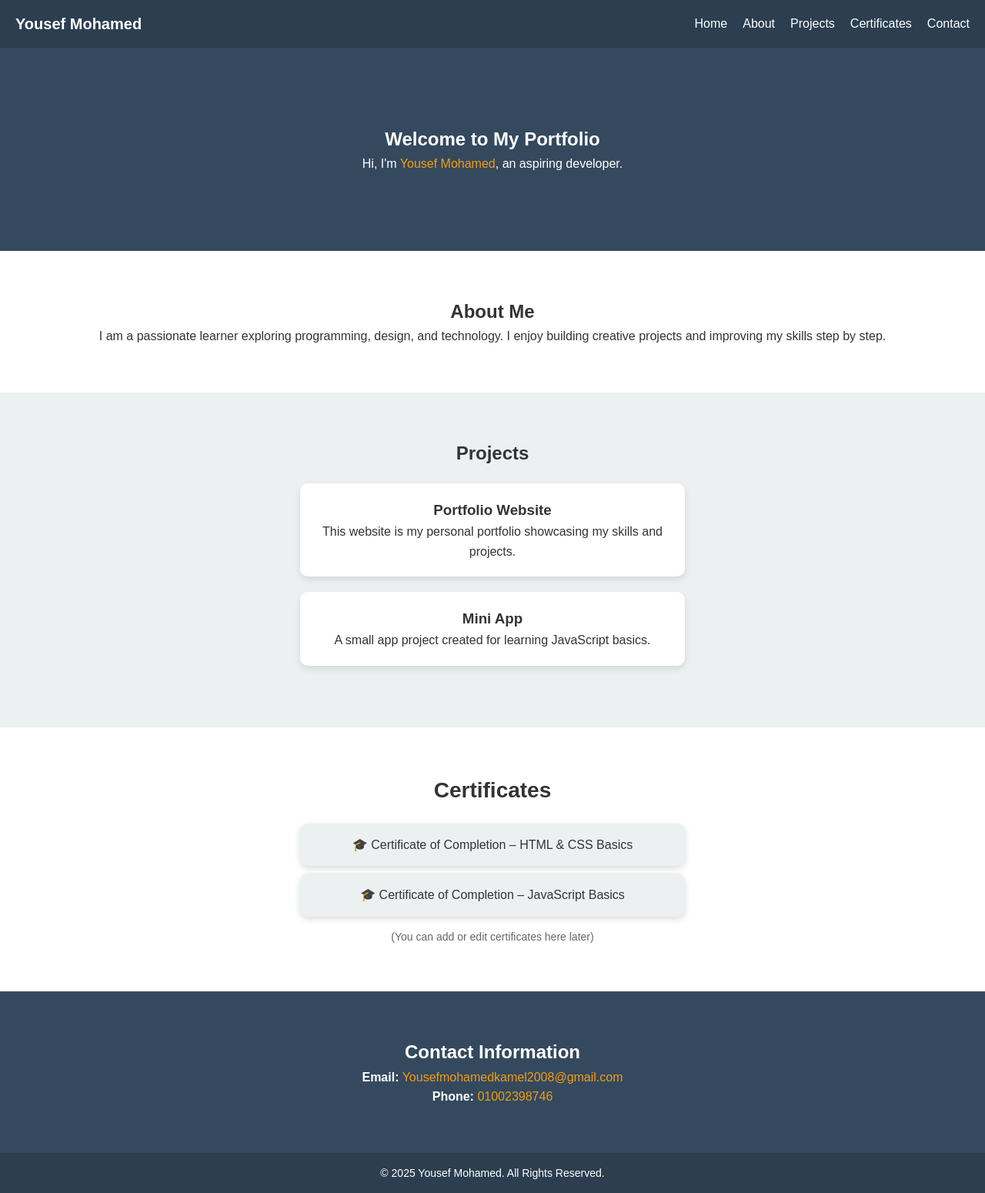
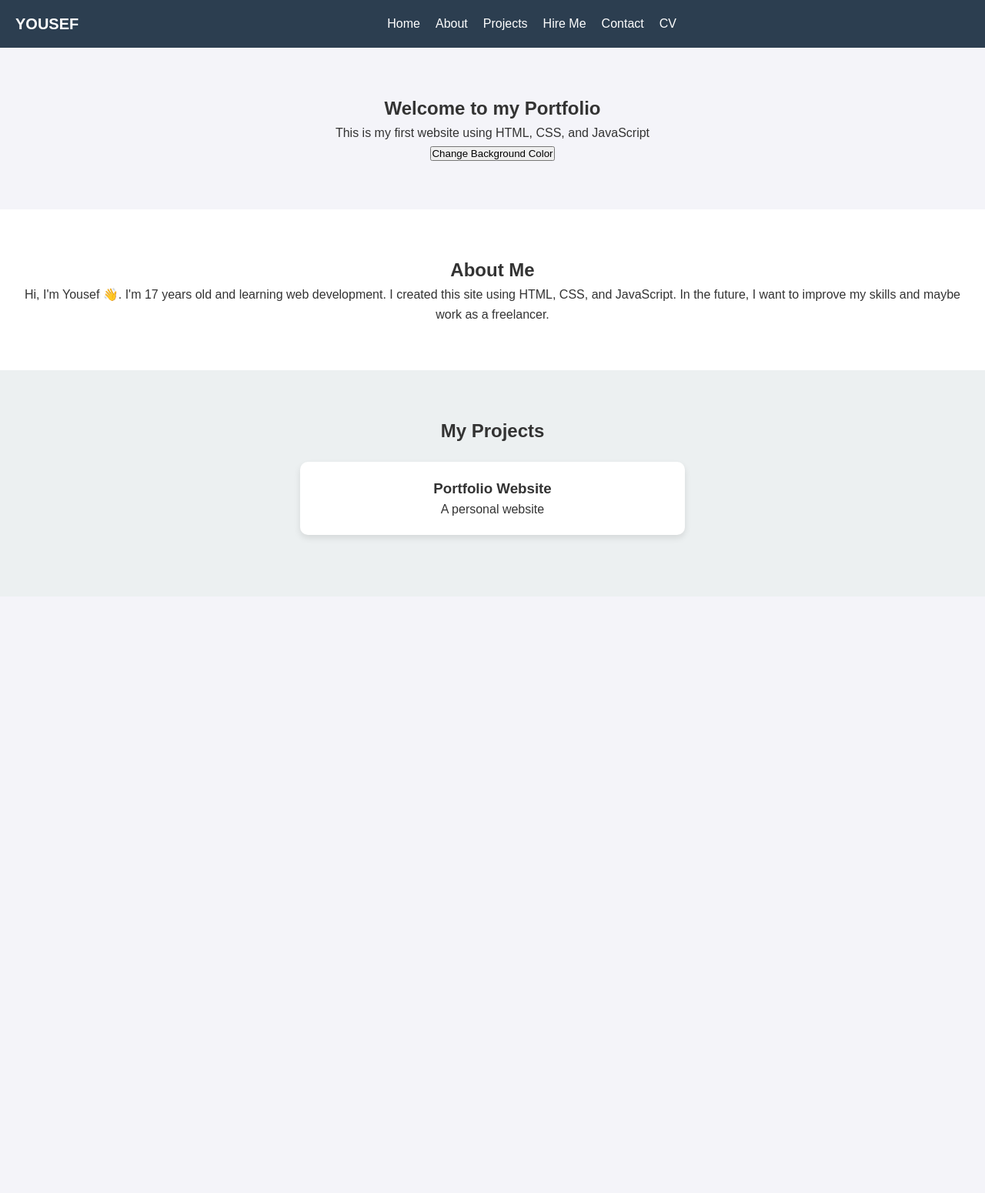
Before and after one commit to yousef2008Yy/MY-WEBSITE, a plain HTML site: page index.html in a window 1280 px wide. Shown: the whole page at 77% size. After the commit the page ends 800 px from the top, so only its background shows below. Drawn offline with Linux system fonts and the light colour scheme.

Commit message:
Update index.html with new portfolio design

```diff
--- a/index.html
+++ b/index.html
@@ -1,73 +1,47 @@
+
 <!DOCTYPE html>
 <html lang="en">
 <head>
   <meta charset="UTF-8">
   <meta name="viewport" content="width=device-width, initial-scale=1.0">
-  <title>Yousef Mohamed - Portfolio</title>
+  <title>Yousef Portfolio</title>
   <link rel="stylesheet" href="style.css">
 </head>
 <body>
   <!-- Navbar -->
   <nav class="navbar">
-    <div class="logo">Yousef Mohamed</div>
+    <div class="logo">YOUSEF</div>
     <ul class="nav-links">
       <li><a href="#home">Home</a></li>
       <li><a href="#about">About</a></li>
       <li><a href="#projects">Projects</a></li>
-      <li><a href="#certificates">Certificates</a></li>
-      <li><a href="#contact-info">Contact</a></li>
+      <li><a href="#hire">Hire Me</a></li>
+      <li><a href="#contact">Contact</a></li>
+      <li><a href="#download">CV</a></li>
     </ul>
+    <div class="social-icons">
+      <a href="#"><i class="fab fa-facebook"></i></a>
+      <a href="#"><i class="fab fa-instagram"></i></a>
+      <a href="#"><i class="fab fa-github"></i></a>
+    </div>
   </nav>
 
-  <!-- Home Section -->
-  <section id="home" class="home">
-    <h1>Welcome to My Portfolio</h1>
-    <p>Hi, I'm <span class="highlight">Yousef Mohamed</span>, an aspiring developer.</p>
+  <!-- Hero Section -->
+  <section id="home" class="hero">
+    <h1>Welcome to my Portfolio</h1>
+    <p>This is my first website using HTML, CSS, and JavaScript</p>
+    <button onclick="changeBackground()">Change Background Color</button>
   </section>
 
   <!-- About Section -->
   <section id="about" class="about">
     <h2>About Me</h2>
-    <p>I am a passionate learner exploring programming, design, and technology. I enjoy building creative projects and improving my skills step by step.</p>
+    <p>Hi, I'm Yousef 👋. I'm 17 years old and learning web development. I created this site using HTML, CSS, and JavaScript. In the future, I want to improve my skills and maybe work as a freelancer.</p>
   </section>
 
   <!-- Projects Section -->
   <section id="projects" class="projects">
-    <h2>Projects</h2>
+    <h2>My Projects</h2>
     <div class="project-card">
       <h3>Portfolio Website</h3>
-      <p>This website is my personal portfolio showcasing my skills and projects.</p>
-    </div>
-    <div class="project-card">
-      <h3>Mini App</h3>
-      <p>A small app project created for learning JavaScript basics.</p>
-    </div>
-  </section>
-
-  <!-- Certificates Section -->
-  <section id="certificates" class="certificates">
-    <h2>Certificates</h2>
-    <div class="certificate-card">
-      <p>🎓 Certificate of Completion – HTML & CSS Basics</p>
-    </div>
-    <div class="certificate-card">
-      <p>🎓 Certificate of Completion – JavaScript Basics</p>
-    </div>
-    <p class="note">(You can add or edit certificates here later)</p>
-  </section>
-
-  <!-- Contact Info Section -->
-  <section id="contact-info" class="contact-info">
-    <h2>Contact Information</h2>
-    <p><strong>Email:</strong> <a href="mailto:Yousefmohamedkamel2008@gmail.com">Yousefmohamedkamel2008@gmail.com</a></p>
-    <p><strong>Phone:</strong> <a href="tel:01002398746">01002398746</a></p>
-  </section>
-
-  <!-- Footer -->
-  <footer>
-    <p>© 2025 Yousef Mohamed. All Rights Reserved.</p>
-  </footer>
-
-  <script src="script.js"></script>
-</body>
-</html>
+      <p>A personal website
```
